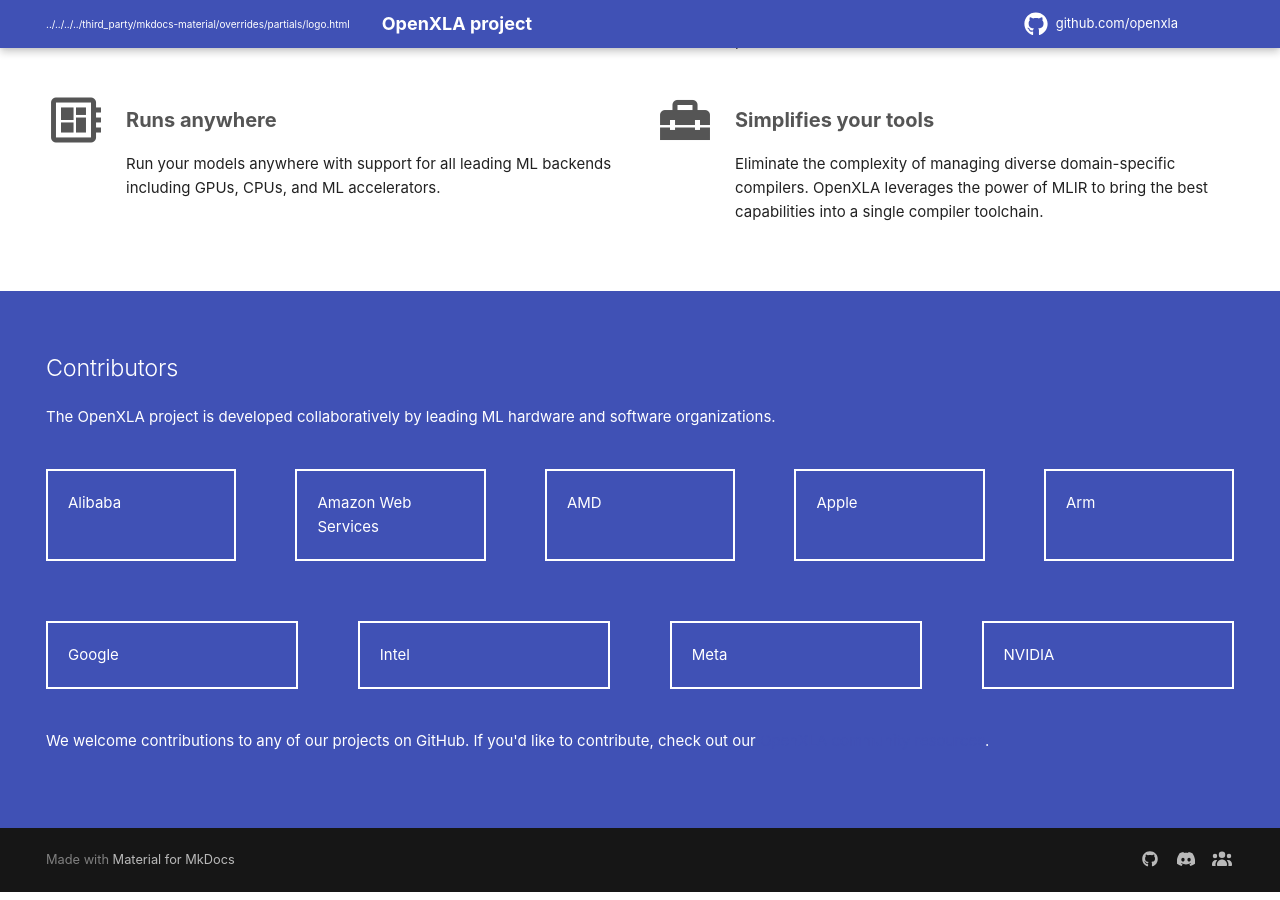
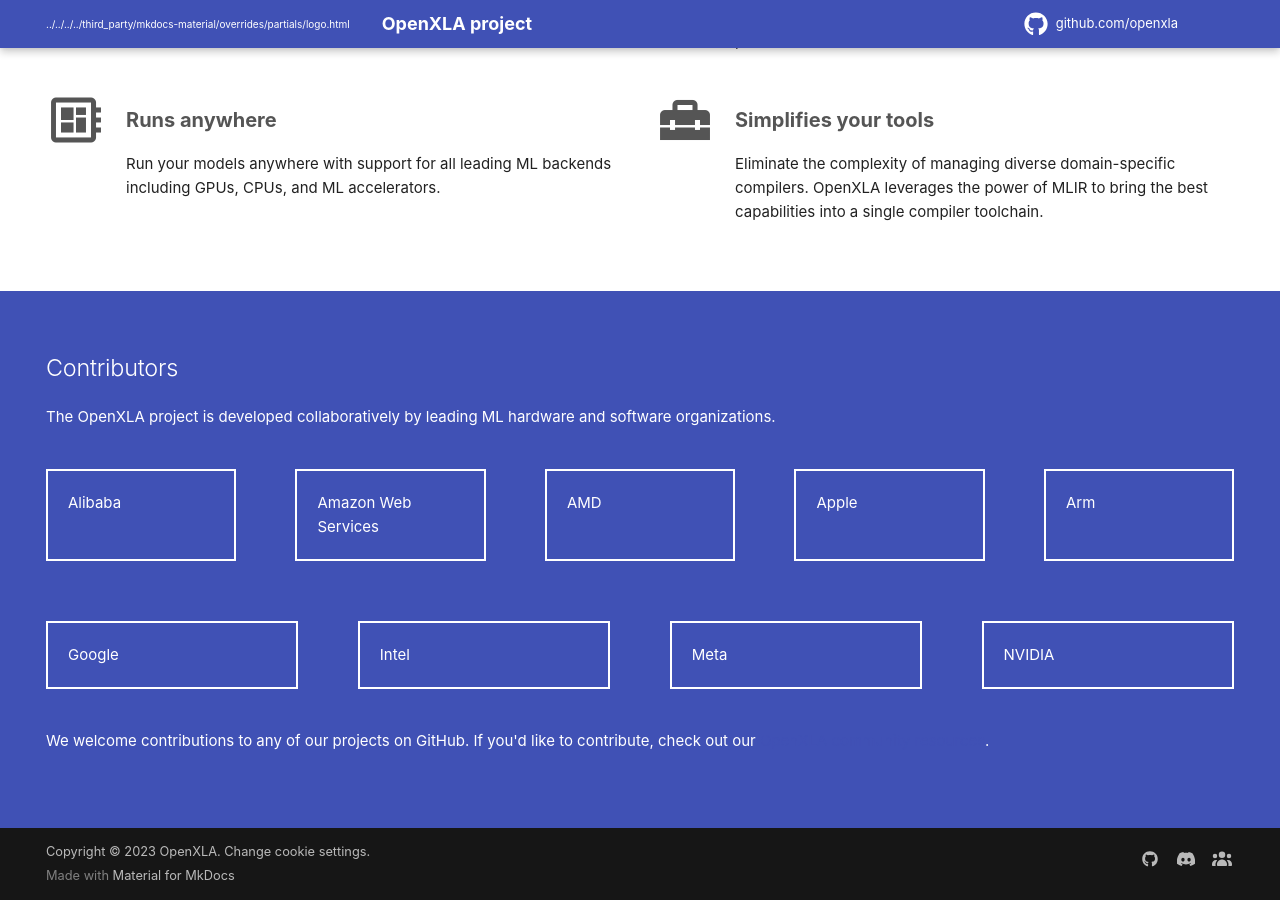
Before and after one commit to openxla/community, an MkDocs documentation site: the page built from docs/index.md, in a window 1280 px wide and 900 px high, scrolled down 1364 px. Built offline with MkDocs 1.6.1 and Material for MkDocs 9.7.7, drawn with Linux system fonts in a browser that asks for light colours; some web fonts are replaced; part of the change alters nothing that is shown.

Commit message:
add consent banner for analytics

```diff
--- a/mkdocs.yml
+++ b/mkdocs.yml
@@ -18,6 +18,17 @@ extra:
   analytics:
     provider: google
     property: G-Z67BRKDG1B
+  consent:
+    title: Cookie consent
+    description: >-
+      OpenXLA uses cookies from Google to deliver and enhance the quality of its
+      services and to analyze traffic. Material for MkDocs requires consent to
+      fetch statistics about OpenXLA on GitHub.
+    actions:
+      - accept
+      - manage
+    cookies:
+      analytics: Google Analytics
 
 theme:
   name: material
@@ -44,3 +55,6 @@ markdown_extensions:
       check_paths: True     #   and fail the build if file not found
 
 plugins: [] # Empty plugins list merely to disable search
+copyright: >
+  Copyright &copy; 2023 OpenXLA.
+  <a href="#__consent">Change cookie settings</a>.
```
